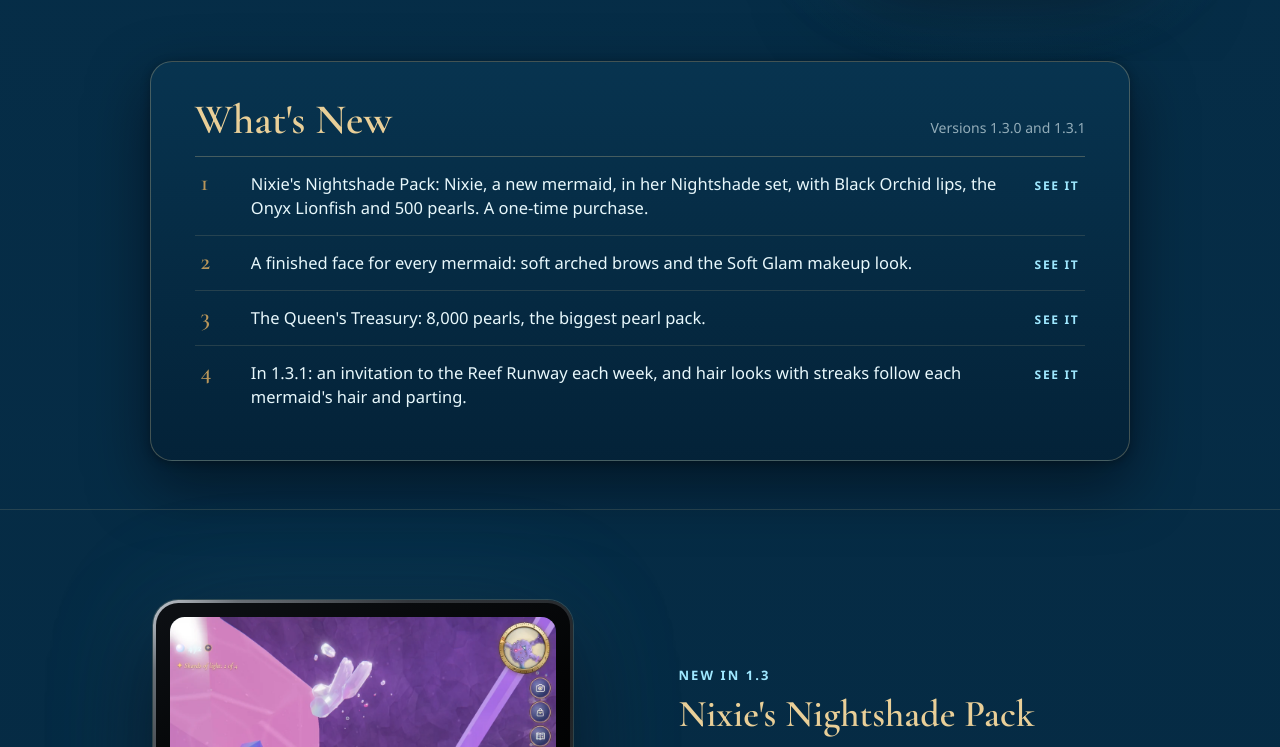
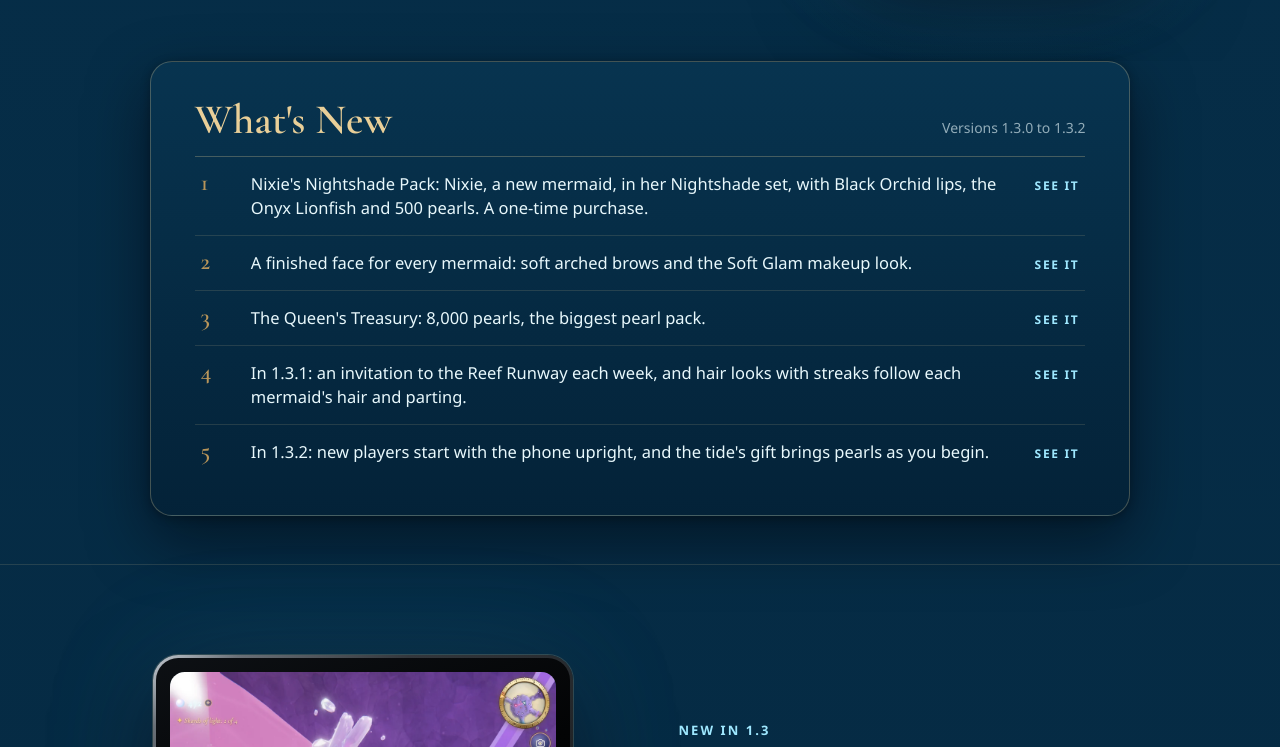
Before and after one commit to Buggyboi139/pearl-tide-site, a plain HTML site: page whats-new.html in a window 1280 px wide. Shown: the part 824-1571 px from the top of the page. Drawn offline with Linux system fonts and the light colour scheme.

Commit message:
Publish the Pearl Tide site

```diff
--- a/whats-new.html
+++ b/whats-new.html
@@ -56,13 +56,14 @@
     <div class="wn-card">
       <div class="wn-card-head">
         <h2 id="note-title">What's New</h2>
-        <p>Versions 1.3.0 and 1.3.1</p>
+        <p>Versions 1.3.0 to 1.3.2</p>
       </div>
       <ol class="wn-lines">
         <li><a href="#nixie"><span class="n">1</span><span>Nixie's Nightshade Pack: Nixie, a new mermaid, in her Nightshade set, with Black Orchid lips, the Onyx Lionfish and 500 pearls. A one-time purchase.</span><span class="go">See it</span></a></li>
         <li><a href="#more"><span class="n">2</span><span>A finished face for every mermaid: soft arched brows and the Soft Glam makeup look.</span><span class="go">See it</span></a></li>
         <li><a href="#more"><span class="n">3</span><span>The Queen's Treasury: 8,000 pearls, the biggest pearl pack.</span><span class="go">See it</span></a></li>
         <li><a href="#runway"><span class="n">4</span><span>In 1.3.1: an invitation to the Reef Runway each week, and hair looks with streaks follow each mermaid's hair and parting.</span><span class="go">See it</span></a></li>
+        <li><a href="#set-title"><span class="n">5</span><span>In 1.3.2: new players start with the phone upright, and the tide's gift brings pearls as you begin.</span><span class="go">See it</span></a></li>
       </ol>
     </div>
   </div>
```
